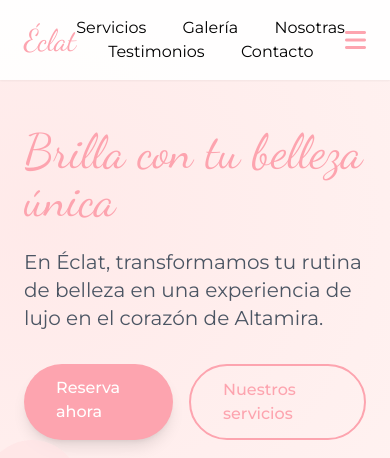
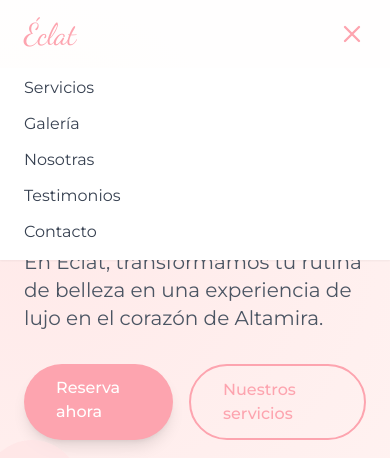
Before and after one commit to Thelmo-SM/plantilla-creativa, a plain HTML site: page index.html in a window 390 px wide. Both pictures are taken after a click on the button 355 px from the left and 34 px from the top of the page. Shown: the top 458 px of the page. Drawn offline with nearby package versions, Linux system fonts and the light colour scheme.

Commit message:
nav responsive nav

```diff
--- a/index.html
+++ b/index.html
@@ -81,13 +81,32 @@
             50% { transform: translateY(-10px); }
             100% { transform: translateY(0px); }
         }
+
+        @keyframes slideDown {
+  0% {
+    opacity: 0;
+    transform: translateY(-10%);
+  }
+  100% {
+    opacity: 1;
+    transform: translateY(0);
+  }
+}
+
+.animate-slide-down {
+  animation: slideDown 0.3s ease-out;
+}
+
     </style>
 </head>
 <body class="text-beige-900">
     <!-- Header -->
 <header class="fixed w-full z-50 bg-white bg-opacity-90 shadow-sm">
   <div class="container mx-auto px-6 py-4 flex justify-between items-center">
+    <!-- Logo -->
     <div class="text-3xl script-font text-rose-300">Éclat</div>
+
+    <!-- Navegación desktop -->
     <nav class="hidden md:flex space-x-8">
       <a href="#servicios" class="hover:text-rose-300 transition">Servicios</a>
       <a href="#galeria" class="hover:text-rose-300 transition">Galería</a>
@@ -95,10 +114,31 @@
       <a href="#testimonios" class="hover:text-rose-300 transition">Testimonios</a>
       <a href="#contacto" class="hover:text-rose-300 transition">Contacto</a>
     </nav>
-            <button class="md:hidden text-rose-300">
-                <i class="fas fa-bars text-2xl"></i>
+
+    <!-- Botón menú móvil -->
+    <button id="menu-toggle" class="md:hidden text-rose-300 focus:outline-none">
+      <svg id="menu-icon" class="w-7 h-7" fill="none" stroke="currentColor" stroke-width="2"
+        viewBox="0 0 24 24">
+        <path stroke-linecap="round" stroke-linejoin="round"
+          d="M4 6h16M4 12h16M4 18h16" />
+      </svg>
+      <svg id="close-icon" class="w-7 h-7 hidden" fill="none" stroke="currentColor" stroke-width="2"
+        viewBox="0 0 24 24">
+        <path stroke-linecap="round" stroke-linejoin="round"
+          d="M6 18L18 6M6 6l12 12" />
+      </svg>
     </button>
   </div>
+
+  <!-- Menú móvil animado -->
+  <nav id="mobile-menu"
+    class="hidden md:hidden flex flex-col items-start bg-white px-6 pb-4 pt-2 space-y-3 animate-slide-down">
+    <a href="#servicios" class="text-gray-700 hover:text-rose-300 transition">Servicios</a>
+    <a href="#galeria" class="text-gray-700 hover:text-rose-300 transition">Galería</a>
+    <a href="#nosotros" class="text-gray-700 hover:text-rose-300 transition">Nosotras</a>
+    <a href="#testimonios" class="text-gray-700 hover:text-rose-300 transition">Testimonios</a>
+    <a href="#contacto" class="text-gray-700 hover:text-rose-300 transition">Contacto</a>
+  </nav>
 </header>
 
     <!-- Hero Section -->
@@ -710,21 +750,37 @@
     </div>
 
 <script>
-        // Simple script for mobile menu toggle (would need proper implementation)
-        document.querySelector('button').addEventListener('click', function() {
-            document.querySelector('nav').classList.toggle('hidden');
+  const toggleBtn = document.getElementById('menu-toggle');
+  const menu = document.getElementById('mobile-menu');
+  const menuIcon = document.getElementById('menu-icon');
+  const closeIcon = document.getElementById('close-icon');
+
+  toggleBtn.addEventListener('click', () => {
+    menu.classList.toggle('hidden');
+    menuIcon.classList.toggle('hidden');
+    closeIcon.classList.toggle('hidden');
   });
 
-        // Smooth scrolling for anchor links
+  // Cierra menú al hacer clic en un enlace
+  menu.querySelectorAll('a').forEach(link => {
+    link.addEventListener('click', () => {
+      menu.classList.add('hidden');
+      menuIcon.classList.remove('hidden');
+      closeIcon.classList.add('hidden');
+    });
+  });
+
+  // Scroll suave
   document.querySelectorAll('a[href^="#"]').forEach(anchor => {
     anchor.addEventListener('click', function (e) {
       e.preventDefault();
-
       document.querySelector(this.getAttribute('href')).scrollIntoView({
         behavior: 'smooth'
       });
     });
   });
 </script>
+
+
 </body>
 </html>
```
Lines whose indentation alone changed are shown as unchanged.
